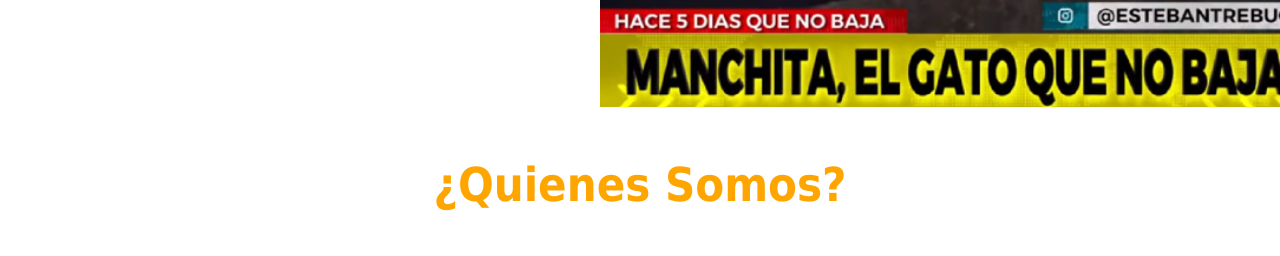
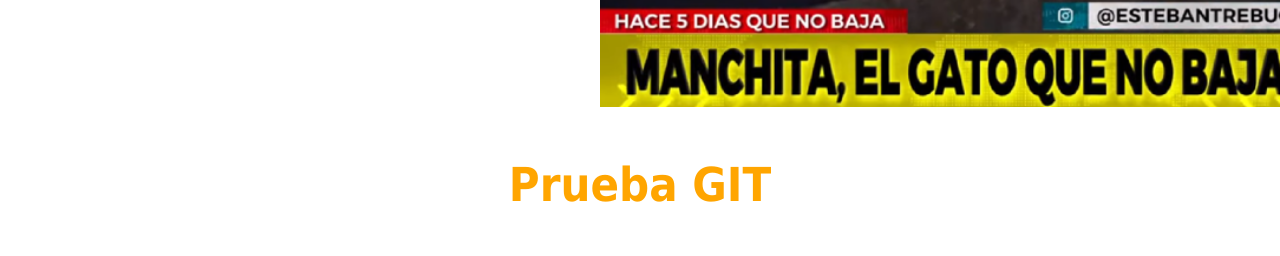
Before and after one commit to Ivo-w/after_Bar, a website: page index.html in a window 1280 px wide. Shown: the part 902-1158 px from the top of the page. Drawn offline with Linux system fonts and the light colour scheme.

Commit message:
cambie el quienes

```diff
--- a/index.html
+++ b/index.html
@@ -43,10 +43,9 @@
 
 			<div class="quienes">
 				<div class="quienes__titulo--color quienes__titulo--tamanio quienes__titulo--responsive ">
-					<h3>¿Quienes Somos?</h3>
+					<h3>Prueba GIT</h3>
 				</div>
 				<div class="quienes--responsive">
-				<p class="quienes__parrafo--color quienes__parrafo--tamanio quienes__parrafo--boxM ">Lorem, ipsum dolor sit amet consectetur adipisicing elit. Mollitia tempora, hic, suscipit, cupiditate corporis tenetur excepturi numquam ullam consequatur aperiam enim quam eius repellat eum reiciendis nihil sequi non, illum Lorem ipsum dolor, sit amet consectetur adipisicing elit. Quae doloribus, sit omnis distinctio. Neque ut quis praesentium sint nostrum mollitia harum molestiae dolore, error nisi quasi nemo reprehenderit illum aut ipsum dolor sit amet consectetur adipisicing elit. Mollitia tempora, hic, suscipit, cupiditate corporis tenetur excepturi numquam ullam consequatur aperiam enim quam eius repellat eum reiciendis nihil sequi non, illum Lorem ipsum dolor, sit amet consectetur adipisicing elit. Quae doloribus, sit omnis distinctio. Neque ut quis praesentium sint nostrum mollitia harum molestiae dolore, error nisi quasi nemo reprehenderit illum aut..</p>
 				<img class="quienes__img--tamanio quienes__img--boxM" src="assets/img/quienes.jpg">
 				</div>
 			</div>
```
